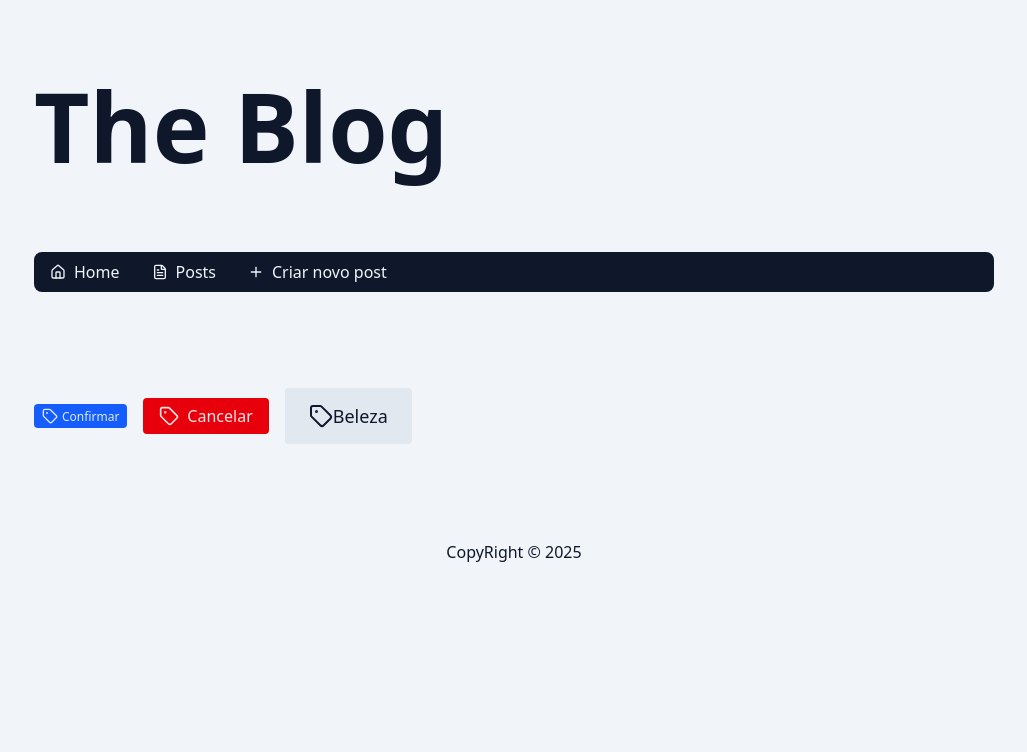
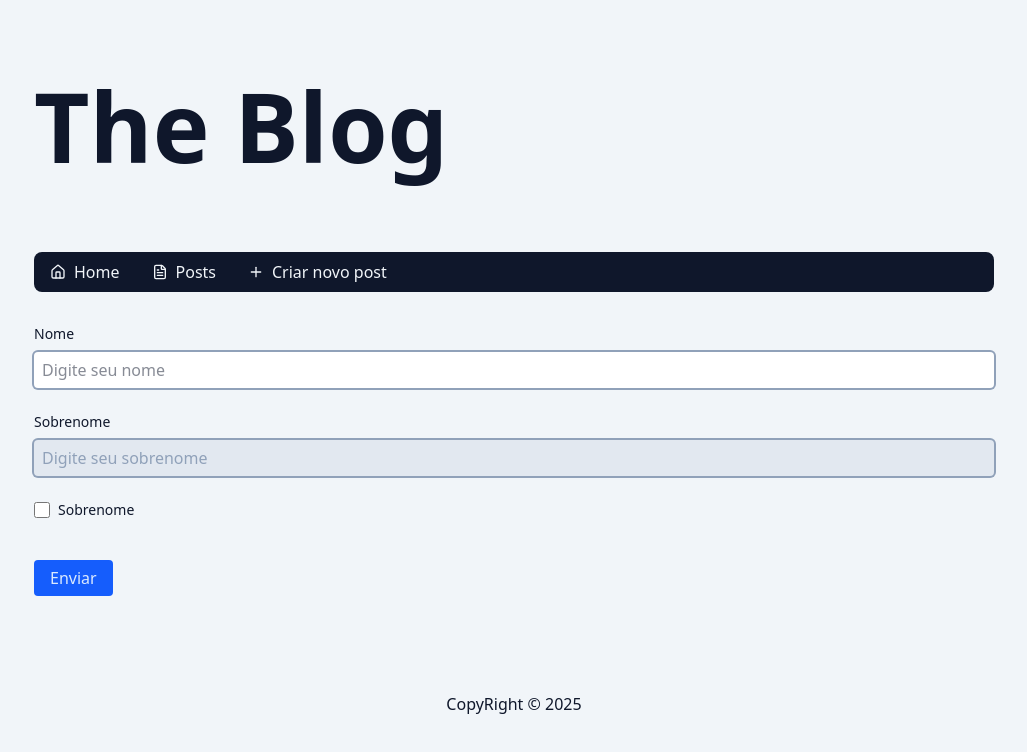
Before and after one commit to EnzoMendes34/blog-nextJs, a Next.js app: page /admin/post/new in a window 1280 px wide. Shown: the top 752 px of the page, without its empty margins (126-1153 px from the left). Built offline with nearby package versions, Linux system fonts and the light colour scheme.

Commit message:
Creating components for Admin area

```diff
--- a/src/app/admin/post/new/page.tsx
+++ b/src/app/admin/post/new/page.tsx
@@ -1,25 +1,11 @@
-import { Button } from "@/components/Button";
-import { TagIcon } from "lucide-react";
+import { ManagePostForm } from "@/components/admin/ManagePostForm";
 
 export const dynamic = "force-dynamic";
 
 export default async function AdminPostNewPage() {
   return (
     <>
-      <div className='py-16 flex gap-4 items-center'>
-        <Button size='sm' variant='default'>
-          <TagIcon />
-          Confirmar
-        </Button>
-        <Button size='md' variant='danger'>
-          <TagIcon />
-          Cancelar
-        </Button>
-        <Button size='lg' variant='ghost'>
-          <TagIcon />
-          Beleza
-        </Button>
-      </div>
+      <ManagePostForm />
     </>
   );
 }
--- /dev/null
+++ b/src/components/InputCheckbox/index.tsx
@@ -0,0 +1,35 @@
+import clsx from "clsx";
+import React, { useId } from "react";
+
+type InputCheckboxProps = {
+  labelText?: string;
+  type?: "checkbox";
+} & React.ComponentProps<"input">;
+
+export function InputCheckbox({
+  labelText = "",
+  type = "checkbox",
+  ...props
+}: InputCheckboxProps) {
+  const id = useId();
+
+  return (
+    <div className='flex items-center gap-2'>
+      <input
+        {...props}
+        className={clsx(
+          "w-4 h-4 outline-none focus:ring-2 focus:ring-blue-500",
+          props.className,
+        )}
+        id={id}
+        type={type}
+      />
+
+      {labelText && (
+        <label className='text-sm' htmlFor={id}>
+          {labelText}
+        </label>
+      )}
+    </div>
+  );
+}
--- /dev/null
+++ b/src/components/InputText/index.tsx
@@ -0,0 +1,34 @@
+import clsx from "clsx";
+import { useId } from "react";
+
+type InputTextProps = {
+  labelText?: string;
+} & React.ComponentProps<"input">;
+
+export function InputText({ labelText = "", ...props }: InputTextProps) {
+  const id = useId();
+
+  return (
+    <>
+      <div className='flex flex-col gap-2'>
+        {labelText && (
+          <label className='text-sm' htmlFor={id}>
+            {labelText}
+          </label>
+        )}
+        <input
+          {...props}
+          className={clsx(
+            "bg-white outline-0 text-base/tight",
+            "ring-2 ring-slate-400 rounded",
+            "p-2 transition",
+            "focus:ring-blue-300",
+            "disabled:bg-slate-200 disabled:text-slate-400 disabled:placeholder-slate-400",
+            props.className,
+          )}
+          id={id}
+        />
+      </div>
+    </>
+  );
+}
--- /dev/null
+++ b/src/components/admin/ManagePostForm/index.tsx
@@ -0,0 +1,28 @@
+"use client";
+
+import { Button } from "@/components/Button";
+import { InputCheckbox } from "@/components/InputCheckbox";
+import { InputText } from "@/components/InputText";
+
+export function ManagePostForm() {
+  return (
+    <>
+      <form action='' className='mb-16 '>
+        <div className='flex flex-col gap-6'>
+          <InputText labelText='Nome' placeholder='Digite seu nome' />
+          <InputText
+            disabled
+            labelText='Sobrenome'
+            placeholder='Digite seu sobrenome'
+          />
+          <InputCheckbox labelText='Sobrenome' />
+          <div className='mt-4'>
+            <Button type='submit' size='md' variant='default'>
+              Enviar
+            </Button>
+          </div>
+        </div>
+      </form>
+    </>
+  );
+}
```
